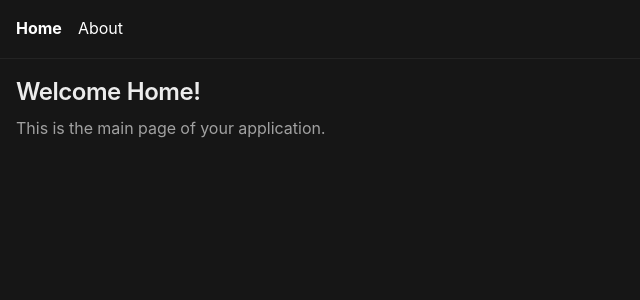
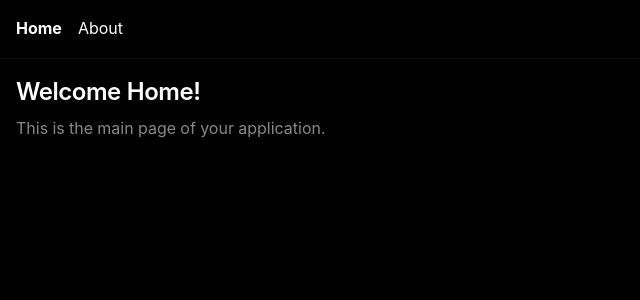
Before and after one commit to canmi21/vane, a React (Vite) app in the folder console/: page / in a window 1280 px wide. Shown: the top 300 px of the page, without its empty margins (0-640 px from the left). Built offline with nearby package versions, Linux system fonts and the light colour scheme.

Commit message:
style: adjust color variables for improved contrast

```diff
--- a/console/src/styles/colors.css
+++ b/console/src/styles/colors.css
@@ -1,3 +1,5 @@
+/* src/styles/colors.css */
+
 /* src/styles/colors.css */
 
 :root {
@@ -15,15 +17,15 @@
 }
 
 .dark:root {
-	--color-primary: #ececec;
-	--color-secondary: #ffffff;
-	--color-tertiary: #cfcfcf;
-	--color-bg: #161616;
-	--color-bg-alt: #232323;
+	--color-primary: #ffffff;
+	--color-secondary: #eaeaea;
+	--color-tertiary: #888888;
+	--color-bg: #000000;
+	--color-bg-alt: #111111;
 	--color-text: #ffffff;
-	--color-subtext: #a1a1a1;
+	--color-subtext: #888888;
 	--color-progress: var(--color-primary);
-	--scrollbar-track: #232323;
-	--scrollbar-thumb: #424242;
-	--scrollbar-thumb-hover: #555555;
+	--scrollbar-track: #111111;
+	--scrollbar-thumb: #333333;
+	--scrollbar-thumb-hover: #444444;
 }
```
